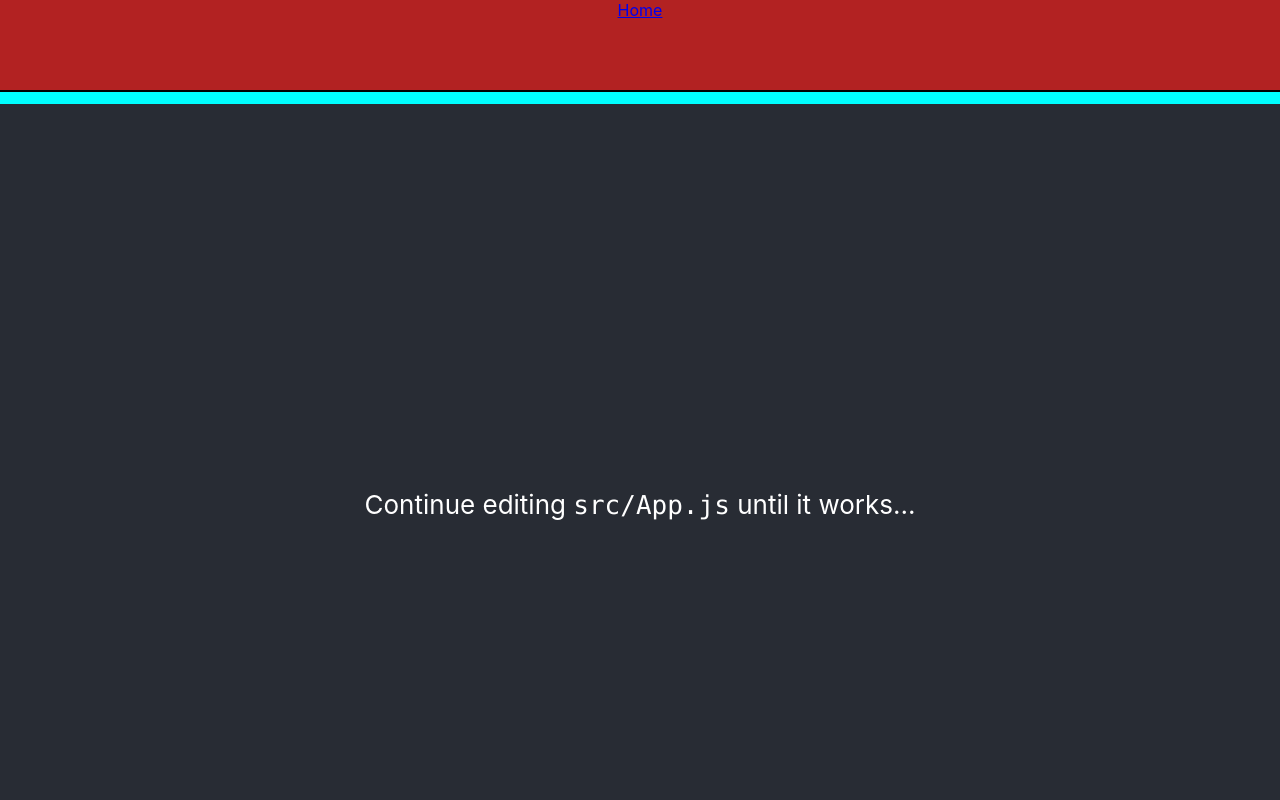
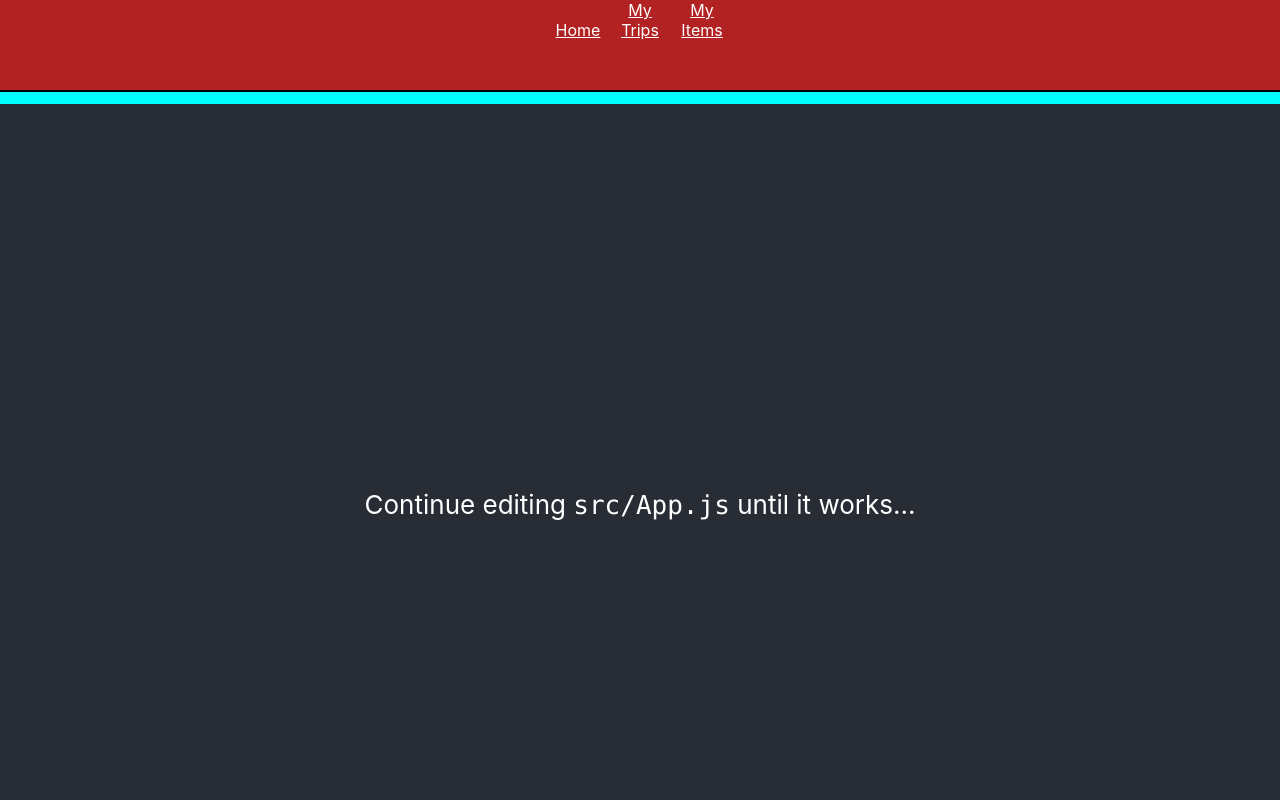
Before and after one commit to SoraEagle/phase-3-sinatra-react-frontend, a React (Create React App) app: page /items in a window 1280 px wide. Shown: the top 800 px of the page. Built offline with nearby package versions, Linux system fonts and the light colour scheme; no server answers.

Commit message:
move BrowserRouter to index.js

```diff
--- a/src/App.js
+++ b/src/App.js
@@ -1,20 +1,22 @@
 // import logo from './logo.svg';
 import './App.css';
-// import React, {useEffect, useState} from "react";
-import {Route, Switch, BrowserRouter} from "react-router-dom";
+import React, {useEffect, useState} from "react";
+import {Route, Switch} from "react-router-dom";
 import {TripsProvider} from './context/MyTrips';
 import {ItemsProvider} from './context/MyItems';
 import NavBar from './components/NavBar';
 import Home from './components/Home';
 import Trips from './components/Trips';
+import Items from './components/Items';
 
 function App(){
-  // Add useStates
+  // Have a home page?
+  // Add useStates?
 
   // useEffect(() => {
   //   fetch("http://localhost:9292/trips")
   //     .then((r) => r.json())
-  //     // .then((trips) => setTrips(trips));
+  //     .then((trips) => setTrips(trips));
   // }, []);
 
   return(
@@ -27,21 +29,24 @@ function App(){
 
       <TripsProvider>
       <ItemsProvider>
-
-      <BrowserRouter>
       <NavBar />
       <Switch>
-          {/* <Route path="/trips">
+          <Route path="/trips">
             <Trips />
-          </Route> */}
-          {/* <Route path="/trips/">
+          </Route>
+          <Route path="/items">
             <Items  />
-          </Route> */}
+          </Route>
           <Route path="/">
             <Trips />
           </Route>
+          <Route> {/*For displaying, updating, and deleting info on an individual Trip */}
+            {/* <Trip /> */}
+          </Route>
+          <Route> {/*For displaying, updating, and deleting info on an individual Item */}
+            {/* <Item /> */}
+          </Route>
         </Switch>
-        </BrowserRouter>
         </ItemsProvider>
         </TripsProvider>
       <header className="App-header">
--- a/src/components/Items.js
+++ b/src/components/Items.js
@@ -0,0 +1,17 @@
+import React, {useContext} from "react";
+
+function Items(){
+    <div style={{
+        // height: "90vh"
+      }}>
+          <h2 style={{
+          borderBottom: "2px solid black",
+          marginBottom: "12px",
+          marginTop: "12px",
+          }}>
+            My Items:
+          </h2>
+      </div>
+}
+
+export default Items
--- a/src/components/NavBar.js
+++ b/src/components/NavBar.js
@@ -1,5 +1,16 @@
 import React from "react";
 import {NavLink} from "react-router-dom";
+
+const linkStyles = {
+    display: "inline-block",
+    height: "50px",
+    width: "50px",
+    // padding: "12px",
+    margin: "0 6px 6px",
+    // background: "blue",
+    textDecoration: "underline",
+    color: "white"
+  };
 
 // Routes: Home, Trips, Items, ...
 function NavBar(){
@@ -12,15 +23,15 @@ function NavBar(){
             marginBottom: "12px",
             height: "10vh" //Keeps height of navbar to 10% of browser window's height.
         }}>
-            <NavLink to="/" exact>
+            <NavLink style={linkStyles} to="/" exact>
                 Home
             </NavLink>
-            {/* <NavLink to="/trips" exact>
+            <NavLink style={linkStyles} to="/trips" exact>
                 My Trips
-            </NavLink> */}
-            {/* <NavLink to="/items" exact>
+            </NavLink>
+            <NavLink style={linkStyles} to="/items" exact>
                 My Items
-            </NavLink> */}
+            </NavLink>
         </div>
     );
 }
--- a/src/index.js
+++ b/src/index.js
@@ -2,12 +2,15 @@ import React from 'react';
 import ReactDOM from 'react-dom/client';
 import './index.css';
 import App from './App';
+import { BrowserRouter } from 'react-router-dom';
 // import reportWebVitals from './reportWebVitals';
 
 const root = ReactDOM.createRoot(document.getElementById('root'));
 root.render(
   <React.StrictMode>
+    <BrowserRouter>
     <App />
+    </BrowserRouter>
   </React.StrictMode>
 );
 
```
